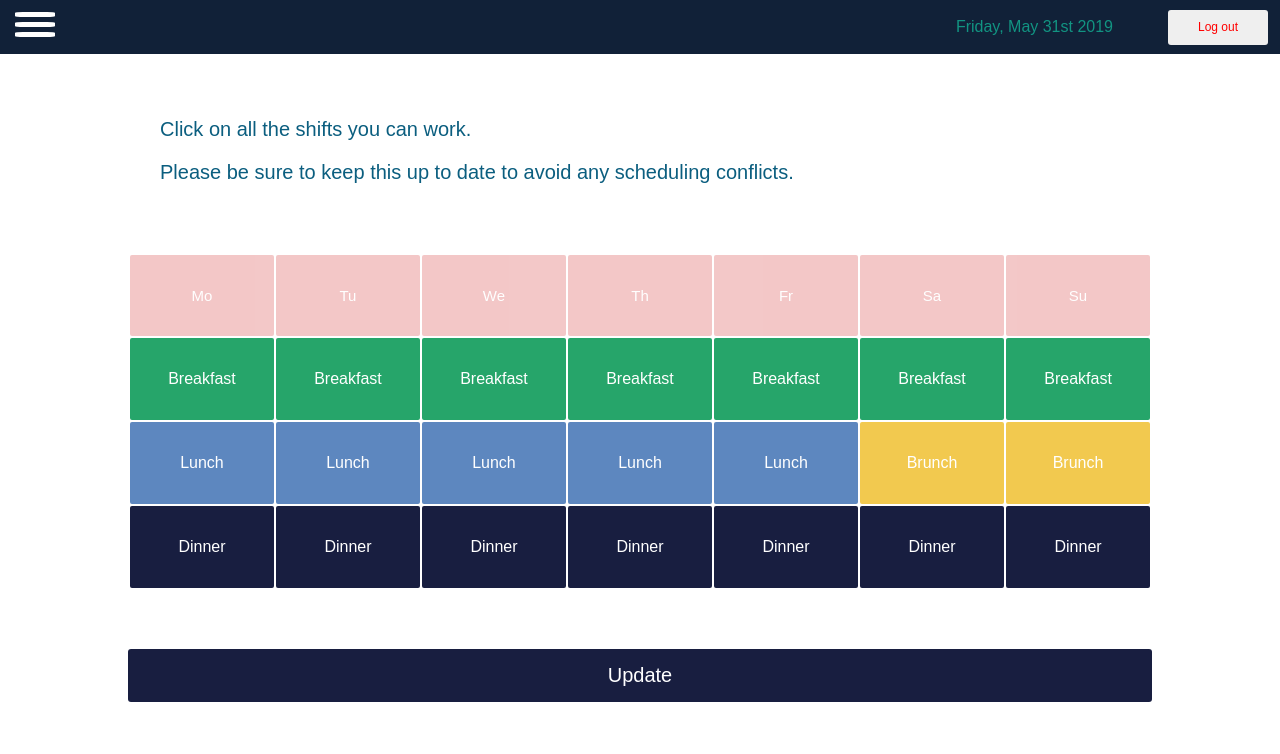
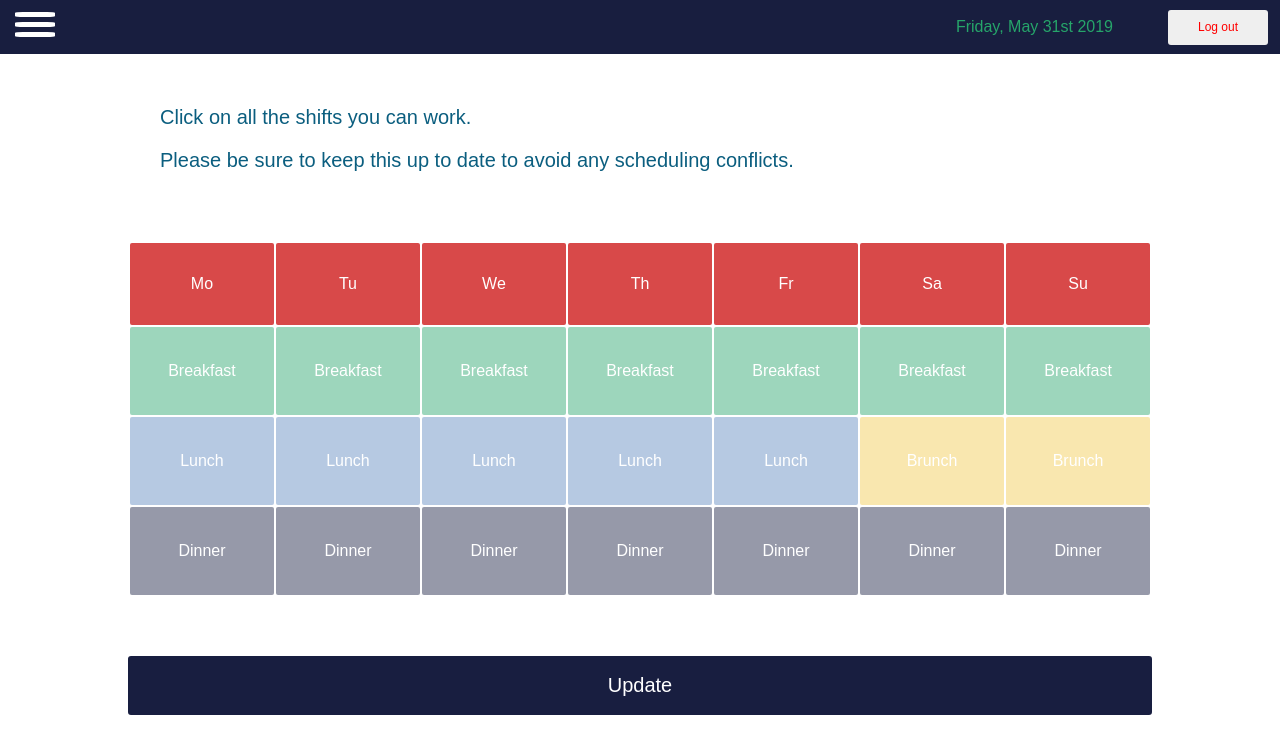
Before and after one commit to yh2n/shift-client, a React (Create React App) app: page /my_account/1/availability in a window 1280 px wide. Shown: the top 754 px of the page. Built offline with nearby package versions, Linux system fonts and the light colour scheme; no server answers.

Commit message:
Remove comments

```diff
--- a/src/components/AccountNav.css
+++ b/src/components/AccountNav.css
@@ -1,6 +1,6 @@
 .account_nav {
     display: flex;
-    background: rgba(17, 33, 56, 1);
+    background: #181E3F;
     align-items: center;
     position: fixed;
     width: 100%;
@@ -30,10 +30,10 @@
 }
 
 .nav_user_name {
-    color: #2177a8
+    color: #D84949;
 }
 
 .nav_date {
     margin: 0px 25px 0px 30px;
-    color: #129482;
+    color: #26A56A;
 }
--- a/src/components/AvailabilityPage.css
+++ b/src/components/AvailabilityPage.css
@@ -33,13 +33,13 @@
     padding: 32px;
     margin: 1px;
     border-radius: 2px;
+	color: white;
 }
 
 
 .availability_btn.day {
     cursor: text;
     background: rgba(216, 73, 73, 85);
-	color: white;
 }
 
 .day_container {
@@ -49,42 +49,53 @@
 }
 
 .breakfast {
-    color: white;
-    background: rgba(38, 165, 106, 65)
+    background: rgba(38, 165, 106, 65);
+    border: solid rgba(38, 165, 106, 65)
 }
 
 .breakfast-unavailable {
-    color: white;
-    background: rgba(38, 165, 106, 0.45)
+    background: rgba(38, 165, 106, 0.45);
+    border: solid rgba(38, 165, 106, 0);
+}
+
+.breakfast-unavailable:hover,
+.lunch-unavailable:hover,
+.brunch-unavailable:hover,
+.dinner-unavailable:hover {
+    border: solid rgba(216, 73, 73, 85);
 }
 
 .lunch {
     background: rgba(93, 135, 191, 75);
-	color: white;
+    border: solid rgba(93, 135, 191, 75);
 }
 
 .lunch-unavailable {
     background: rgba(93, 135, 191, 0.45);
-	color: white;
+    border: solid rgba(93, 135, 191, 0);
 }
 
 .brunch {
     background: rgba(242, 201, 79, 95);
-	color: white;
+    border: solid rgba(242, 201, 79, 95);
 }
 .brunch-unavailable {
     background: rgba(242, 201, 79, 0.45);
-	color: white;
+    border: solid rgba(242, 201, 79, 0);
 }
 
 .dinner, .submit_availability {
     background: rgba(24, 30, 64, 25);
-	color: white;
+    border: solid rgba(24, 30, 64, 25);
 }
 
-.dinner-unavailable, .submit_availability:hover {
+.dinner-unavailable {
+    background: rgba(24, 30, 64, 25);
+    border: solid rgba(242, 201, 79, 0);
+}
+
+.dinner-unavailable {
     background: rgba(24, 30, 64, 0.45);
-	color: white;
 }
 
 .submit_availability {
@@ -92,9 +103,13 @@
     padding: 15px;
     font-size: 20px;
     max-width: 1200px;
+    color: white;
 }
 
-
+.submit_availability:hover {
+    background: rgba(24, 30, 64, 0.45);
+    border: solid rgba(24, 30, 64, 0);
+}
 
 @media only screen and (max-width: 1400px) {
     .availability_container {
--- a/src/components/Day.js
+++ b/src/components/Day.js
@@ -4,28 +4,26 @@ export class Weekday extends Component {
     render() {
         return(
             <div className="day_container">
-                <button className="availability_btn day"
-                    disabled={true}
-                >
+                <button className="availability_btn day">
                     {this.props.day}
                 </button>
                 <button
                     type="edit"
-                    className={this.props.breakfastToggled ? "availability_btn breakfast unavailable" : "availability_btn breakfast available"}
+                    className={this.props.breakfastToggled ? "availability_btn breakfast-unavailable" : "availability_btn breakfast "}
                     onClick={this.props.selectBreakfast}
                 >
                     Breakfast
                 </button>
                 <button
                     type="edit"
-                    className={this.props.lunchToggled ? "availability_btn lunch unavailable" : "availability_btn lunch available"}
+                    className={this.props.lunchToggled ? "availability_btn lunch-unavailable" : "availability_btn lunch "}
                     onClick={this.props.selectLunch}
                 >
                     Lunch
                 </button>
                 <button
                     type="edit"
-                    className={this.props.dinnerToggled ? "availability_btn dinner unavailable" : "availability_btn dinner available"}
+                    className={this.props.dinnerToggled ? "availability_btn dinner-unavailable" : "availability_btn dinner"}
                     onClick={this.props.selectDinner}
                 >
                     Dinner
@@ -39,26 +37,26 @@ export class Weekendday extends Component {
     render() {
         return(
                 <div className="day_container">
-                    <button className="availability_btn day"
-                        disabled={true}
-                    >{this.props.day}</button>
+                    <button className="availability_btn day" >
+                        {this.props.day}
+                    </button>
                     <button
                         type="edit"
-                        className={this.props.breakfastToggled ? "availability_btn breakfast unavailable" : "availability_btn breakfast available"}
+                        className={this.props.breakfastToggled ? "availability_btn breakfast-unavailable" : "availability_btn breakfast"}
                         onClick={this.props.selectBreakfast}
                     >
                         Breakfast
                     </button>
                     <button
                         type="edit"
-                        className={this.props.brunchToggled ? "availability_btn brunch unavailable" : "availability_btn brunch available"}
+                        className={this.props.brunchToggled ? "availability_btn brunch-unavailable" : "availability_btn brunch"}
                         onClick={this.props.selectBrunch}
                     >
                         Brunch
                     </button>
                     <button
                         type="edit"
-                        className={this.props.dinnerToggled ? "availability_btn dinner unavailable" : "availability_btn dinner available"}
+                        className={this.props.dinnerToggled ? "availability_btn dinner-unavailable" : "availability_btn dinner"}
                         onClick={this.props.selectDinner}
                     >
                         Dinner
--- a/src/components/EmployeeAvailability.js
+++ b/src/components/EmployeeAvailability.js
@@ -7,17 +7,17 @@ import './ContactAvailability.css';
 export class ContactWeekDay extends Component {
     render() {
         return (
-            <div>
+            <div className="contact_availability_day-container">
                 <div className="contact_availability_day">
                     {this.props.day}
                 </div>
-                <div className={this.props.breakfastToggled ? "availability_btn breakfast unavailable" : "availability_btn breakfast available"}>
+                <div className={this.props.breakfastToggled ? "contact_availability_shift breakfast unavailable" : "contact_availability_shift breakfast available"}>
                     Breakfast
                 </div>
-                <div className={this.props.lunchToggled ? "availability_btn lunch unavailable" : "availability_btn lunch available"}>
+                <div className={this.props.lunchToggled ? "contact_availability_shift lunch unavailable" : "contact_availability_shift lunch available"}>
                     Lunch
                 </div>
-                <div className={this.props.dinnerToggled ? "availability_btn dinner unavailable" : "availability_btn dinner available"}>
+                <div className={this.props.dinnerToggled ? "contact_availability_shift dinner unavailable" : "contact_availability_shift dinner available"}>
                     Dinner
                 </div>
             </div>
@@ -28,17 +28,17 @@ export class ContactWeekDay extends Component {
 export class ContactWeekendDay extends Component {
     render() {
         return (
-            <div>
+            <div className="contact_availability_day-container">
                 <div className="contact_availability_day">
                     {this.props.day}
                 </div>
-                <div className={this.props.breakfastToggled ? "availability_btn breakfast unavailable" : "availability_btn breakfast available"}>
+                <div className={this.props.breakfastToggled ? "contact_availability_shift breakfast unavailable" : "contact_availability_shift breakfast available"}>
                     Breakfast
                 </div>
-                <div className={this.props.brunchToggled ? "availability_btn brunch unavailable" : "availability_btn brunch available"}>
+                <div className={this.props.brunchToggled ? "contact_availability_shift brunch unavailable" : "contact_availability_shift brunch available"}>
                     Brunch
                 </div>
-                <div className={this.props.dinnerToggled ? "availability_btn dinner unavailable" : "availability_btn dinner available"}>
+                <div className={this.props.dinnerToggled ? "contact_availability_shift dinner unavailable" : "contact_availability_shift dinner available"}>
                     Dinner
                 </div>
             </div>
@@ -66,7 +66,7 @@ export default class EmployeeAvailability extends Component {
             loading: true
         });
 
-        const id = localStorage.getIten("id")
+        const id = localStorage.getItem("id")
         // const id = this.props.match.params.id;
         return fetch(`${API_BASE_URL}/employee/${id}/availability`)
             .then(res => {
@@ -82,6 +82,7 @@ export default class EmployeeAvailability extends Component {
                 this.setState({
                     error: 'Could not load availability list',
                 })
+                console.log(err)
             })
         }
     render() {
--- a/src/components/EmployeeAvailabilityPage.js
+++ b/src/components/EmployeeAvailabilityPage.js
@@ -21,15 +21,13 @@ export default class EmployeeAvailabilityPage extends Component {
 
     render() {
         return (
-            <div>
+            <div className="contact_availability_page">
                 <AccountNav onClick={this.toggleModal}/>
 				<AdminMenuModal
 					show={this.state.isOpen}
                     onClose={this.toggleModal}
 				/>
-                <EmployeeAvailability
-                {...this.props}
-                />
+                <EmployeeAvailability {...this.props} />
                 <Link to={`/admin/employee_database`} style={{ textDecoration: 'none' }}>
                     <button>Back to Contacts</button>
                 </Link>
```
Also changed, not shown: src/components/StaffData.css (+60 -0 lines), src/components/StaffData.js (+12 -12 lines).
